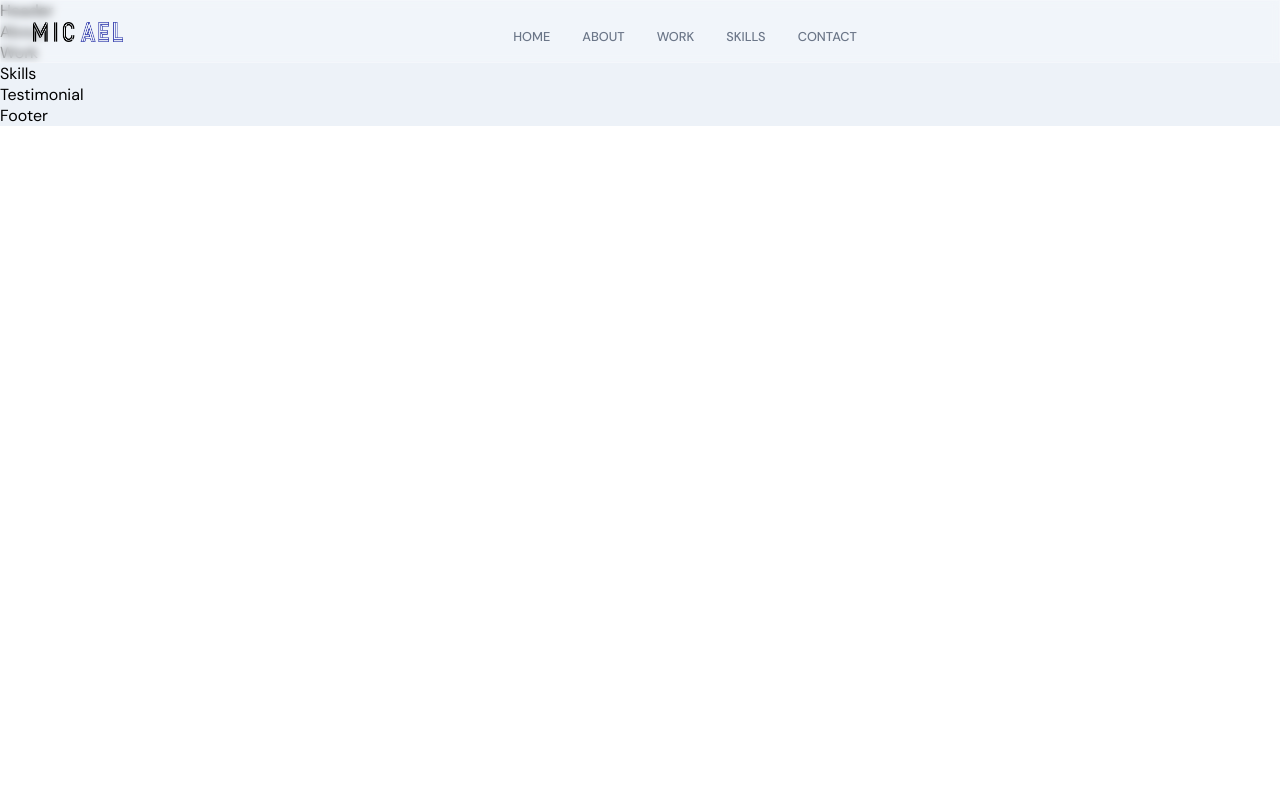
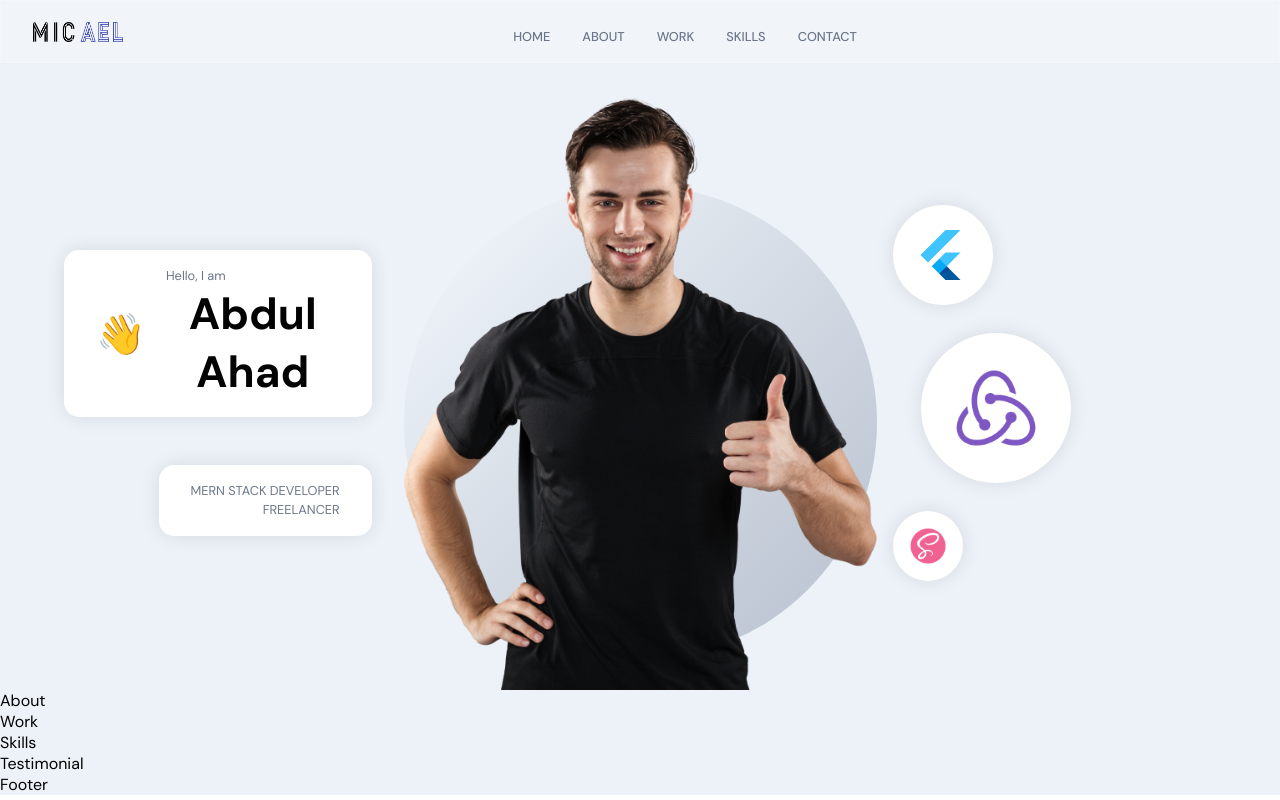
Before and after one commit to AbdulAhad-codinghub/protfolio, a React (Create React App) app in the folder frontend_react/: page / in a window 1280 px wide. Built offline with nearby package versions, Linux system fonts and the light colour scheme.

Commit message:
done with header section and its stylings

```diff
--- a/frontend_react/src/container/Header/Header.jsx
+++ b/frontend_react/src/container/Header/Header.jsx
@@ -1,9 +1,68 @@
 import React from 'react'
 import './Header.scss'
 
+import { motion } from 'framer-motion'
+import { images } from '../../constants'
+
+const scaleVariants ={
+  whileInView: {
+    scale:[0,1],
+    opacity:[0,1],
+    transition:{
+      duration:1,
+      ease:'easeInOut'
+    }
+  }
+}
 const Header = () => {
   return (
-    <div>Header</div>
+    <div className='app__header app__flex'>
+      <motion.div
+      whileInView={{x:[-100,0], opacity: [0,1]}}
+      transition={{duration:0.5}}
+      className="app__header-info"
+      >
+        <div className='app__header-badge'>
+          <div className='badge-cmp app__flex'>
+            <span>👋</span>
+            <div style={{marginLeft:20}}>
+              <p className='p-text'>Hello, I am</p>
+              <h1 className='head-text'>Abdul Ahad</h1>
+            </div>
+          </div>
+          <div className='tag-cmp app__flex'>
+          <p className='p-text'>MERN Stack Developer</p>
+          <p className='p-text'>Freelancer</p>
+          </div>
+        </div>
+      </motion.div>
+      <motion.div
+       whileInView={{opacity: [0,1]}}
+       transition={{duration:0.5, delayChildren:0.5}}
+       className="app__header-img"
+      >
+        <img src={images.profile} alt='profile_bg'/>
+        <motion.img
+         whileInView={{scale: [0,1]}}
+         transition={{duration:1,ease:'easeInOut'}}
+         src={images.circle}
+         alt='profile_circle'
+         className="overlay_circle"
+        />
+      </motion.div>
+
+      <motion.div
+      variants={scaleVariants}
+      whileInView={scaleVariants.whileInView}
+      className="app__header-circles"
+      >
+        {[images.flutter,images.redux,images.sass].map((circle,index)=>(
+          <div className='circle-cmp app__flex' key={`circle-${index}`}>
+            <img src={circle} alt="circle"/>
+          </div>
+        ))}
+      </motion.div>
+    </div>
   )
 }
 
--- a/frontend_react/src/container/Header/Header.scss
+++ b/frontend_react/src/container/Header/Header.scss
@@ -0,0 +1,196 @@
+#home {
+    position: relative;
+    background: url("../../assets/bgIMG.png");
+    background-size: cover;
+    background-position: center;
+    background-repeat: repeat;
+
+    // disable the default padding styles
+    .app__wrapper {
+      padding: 0;
+
+      .copyright {
+        display: none;
+      }
+    }
+  }
+
+  .app__header {
+    flex: 1;
+    width: 100%;
+    height: 100%;
+    flex-direction: row;
+
+    padding: 6rem 2rem 0rem;
+
+    @media screen and (min-width: 2000px) {
+      padding-top: 8rem;
+    }
+
+    @media screen and (max-width: 1200px) {
+      flex-direction: column;
+    }
+
+    @media screen and (max-width: 450px) {
+      padding: 6rem 1rem 2rem;
+    }
+  }
+
+  .app__header-info {
+    flex: 0.65;
+    display: flex;
+    flex-direction: column;
+    justify-content: flex-start;
+    align-items: flex-start;
+    height: 100%;
+
+    margin: 0 2rem;
+
+    @media screen and (max-width: 1200px) {
+      width: 100%;
+      margin-right: 0rem;
+    }
+  }
+
+  .app__header-badge {
+    width: 100%;
+    display: flex;
+    justify-content: flex-end;
+    align-items: flex-end;
+    flex-direction: column;
+
+    .badge-cmp,
+    .tag-cmp {
+      padding: 1rem 2rem;
+      background: var(--white-color);
+      border-radius: 15px;
+      flex-direction: row;
+      width: auto;
+
+      box-shadow: 0px 0px 20px rgba(0, 0, 0, 0.1);
+    }
+
+    .tag-cmp {
+      flex-direction: column;
+      margin-top: 3rem;
+
+      p {
+        width: 100%;
+        text-transform: uppercase;
+        text-align: right;
+      }
+    }
+
+    span {
+      font-size: 2.5rem;
+
+      @media screen and (min-width: 2000px) {
+        font-size: 5rem;
+      }
+    }
+
+    @media screen and (max-width: 1200px) {
+      justify-content: flex-start;
+      align-items: flex-start;
+    }
+  }
+
+  .app__header-circles {
+    flex: 0.75;
+    display: flex;
+    flex-direction: column;
+    justify-content: space-evenly;
+    align-items: flex-start;
+    height: 100%;
+    margin-left: 1rem;
+
+    div {
+      width: 100px;
+      height: 100px;
+      border-radius: 50%;
+
+      background: var(--white-color);
+      box-shadow: 0px 0px 20px rgba(0, 0, 0, 0.1);
+
+      img {
+        width: 60%;
+        height: 60%;
+      }
+    }
+
+    // circles with different height & width
+
+    div:nth-child(1) {
+      width: 100px;
+      height: 100px;
+    }
+
+    div:nth-child(2) {
+      margin: 1.75rem;
+      width: 150px;
+      height: 150px;
+    }
+
+    div:nth-child(3) {
+      width: 70px;
+      height: 70px;
+    }
+
+    @media screen and (min-width: 2000px) {
+      div:nth-child(2) {
+        width: 400px;
+        height: 400px;
+      }
+
+      div:nth-child(3) {
+        width: 170px;
+        height: 170px;
+      }
+
+      div:nth-child(1) {
+        width: 200px;
+        height: 200px;
+      }
+    }
+
+    @media screen and (max-width: 1200px) {
+      width: 100%;
+      flex-direction: row;
+      flex-wrap: wrap;
+      margin-left: 0;
+
+      div {
+        margin: 1rem;
+      }
+    }
+  }
+
+  .app__header-img {
+    flex: 1;
+    height: 100%;
+
+    display: flex;
+    justify-content: flex-end;
+    align-items: flex-end;
+    position: relative;
+
+    img {
+      width: 100%;
+      object-fit: contain;
+      z-index: 1;
+    }
+
+    .overlay_circle {
+      position: absolute;
+      left: 0;
+      right: 0;
+      bottom: 0;
+      z-index: 0;
+      width: 100%;
+      height: 90%;
+    }
+
+    @media screen and (max-width: 1200px) {
+      margin: 2rem 0;
+    }
+  }
```
